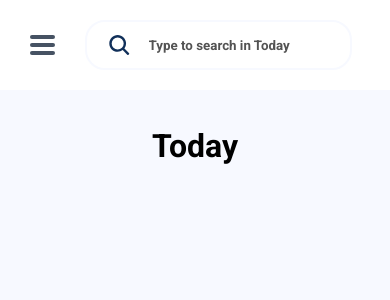
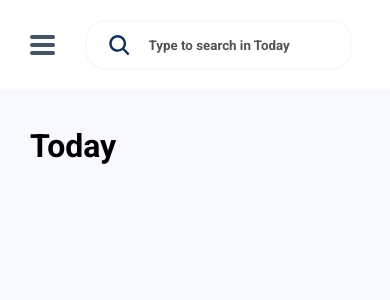
Before and after one commit to floriankulig/testiply, a Next.js app: page /store in a window 390 px wide. Shown: the top 300 px of the page. Built offline with nearby package versions, Linux system fonts and the light colour scheme.

Commit message:
removed mobile custom path styles

```diff
--- a/src/components/TabHeader.ts
+++ b/src/components/TabHeader.ts
@@ -4,12 +4,10 @@ export const TabHeader = styled.h1`
   margin: 0 0 1.5em;
   display: flex;
   align-items: center;
-  flex-direction: column;
-  //TODO: make custom path absolute -> no layout shift
 
   span,
   div {
-    margin: 0 auto 0 0;
+    margin: 0;
     display: inline-flex;
     align-items: center;
   }
@@ -19,14 +17,6 @@ export const TabHeader = styled.h1`
     font-weight: normal;
     margin: 0 7px;
     transform: scaleX(0.7);
-  }
-
-  @media (${({ theme }) => theme.bp.small}) {
-    flex-direction: row;
-    span,
-    div {
-      margin: 0;
-    }
   }
 `;
 
```
